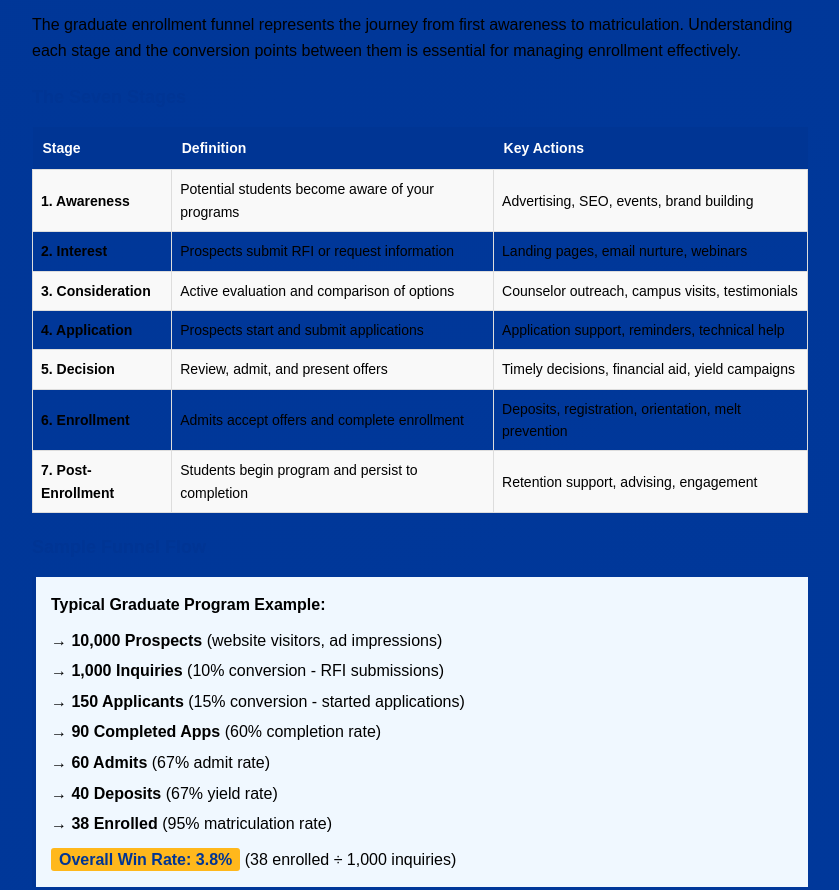
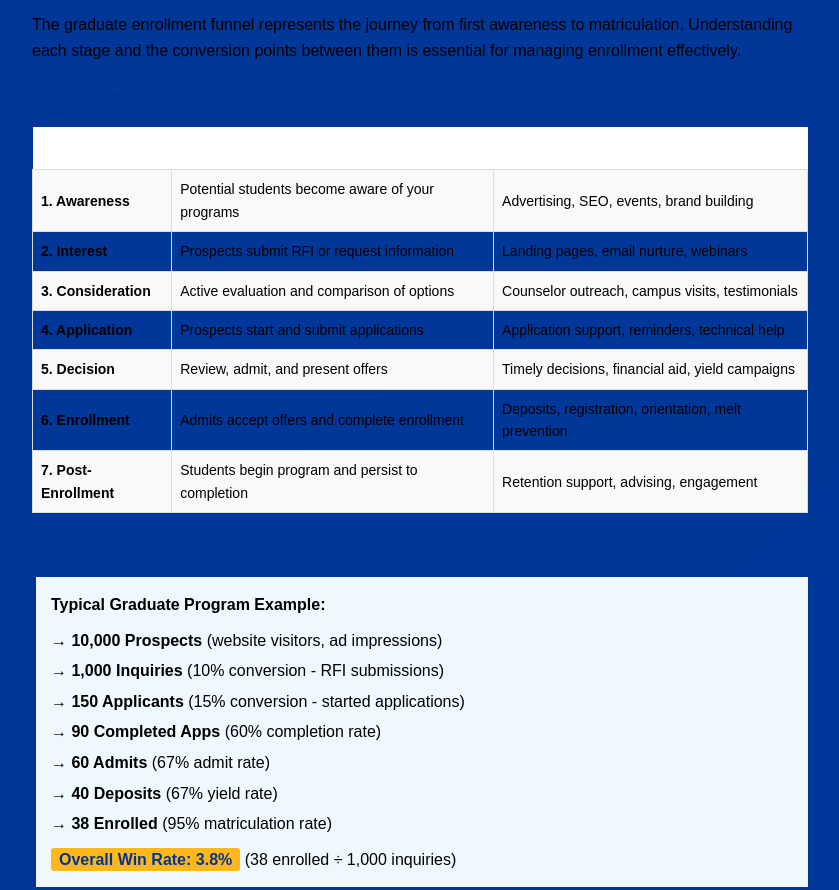
Before and after one commit to lunaloca55/studies, a plain HTML site: page index.html in a window 1280 px wide. Shown: the part 2125-3015 px from the top of the page, without its empty margins (220-1059 px from the left). Drawn offline with Linux system fonts and the light colour scheme.

Commit message:
Update index.html

```diff
--- a/index.html
+++ b/index.html
@@ -85,7 +85,7 @@
         }
 
         th {
-            background-color: #003594;
+            background-color: #fff;
             color: white;
             padding: 10px;
             text-align: left;
```
